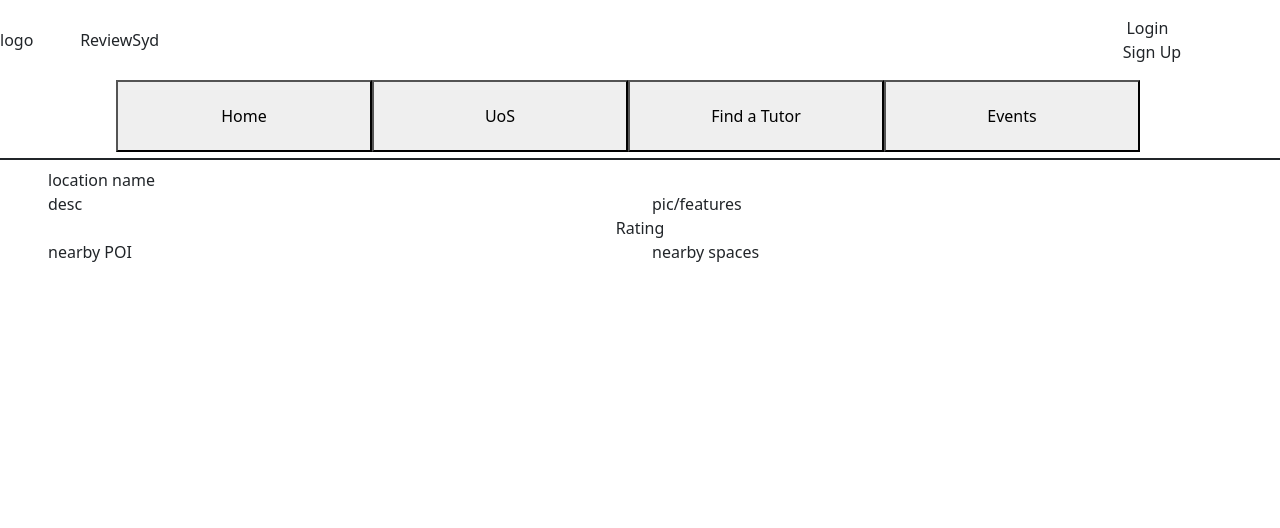
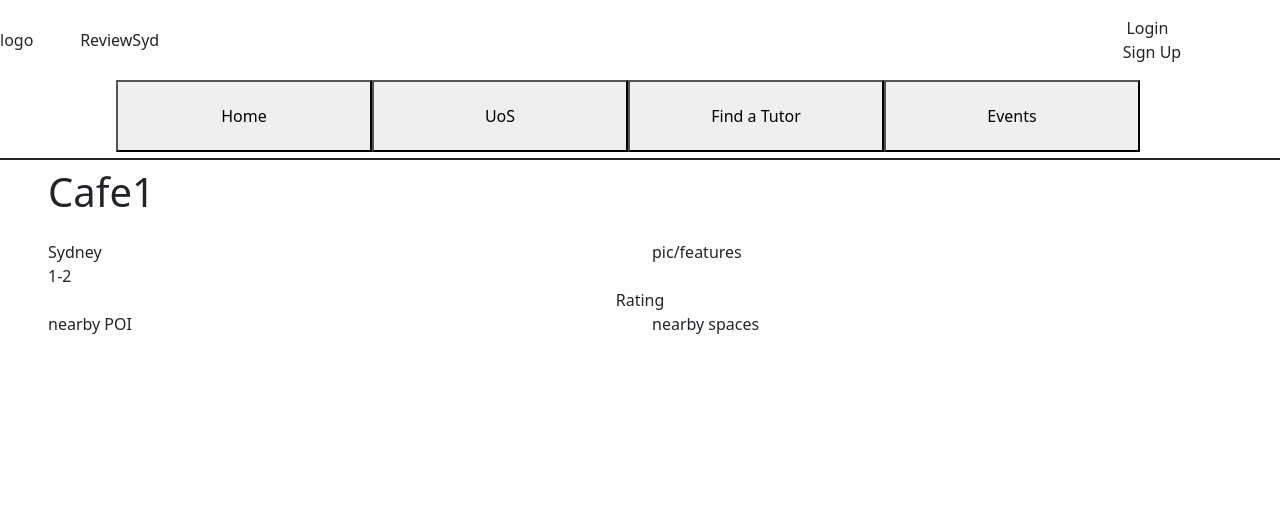
Before and after one commit to amizee/ReviewSyd, a Django app: template ReviewSyd/myapp/templates/location.html in a window 1280 px wide. Shown: the top 528 px of the page. Run offline with Django 4.2, Linux system fonts and the light colour scheme; the template is opened without the code that fills it: values that come from a table or form of the project are taken from there, others are empty; data comes from the database, SQL or seed files in the repository; both versions use the stored data as it was after the commit.

Commit message:
fixed location webpage and model passingng

```diff
--- a/ReviewSyd/myapp/templates/location.html
+++ b/ReviewSyd/myapp/templates/location.html
@@ -1,10 +1,13 @@
 {%extends "hf.html"%}{%block title%}location{%endblock%}
 {%block content%}
     <div class="px-5">
-        <div>location name</div>
+        <div class="font-weight-bold h1 pb-3">{{location.name}}</div>
         <div class="row">
             <div class="col-6">
-                desc
+                <div>{{location.location}}</div>
+                <div>{{location.phone_number}}</div>
+                <div>{{location.hours}}</div>
+                <div>{{location.website}}</div>
             </div>
             <div class="col-6">
                 pic/features
--- a/ReviewSyd/myapp/templates/locationList.html
+++ b/ReviewSyd/myapp/templates/locationList.html
@@ -2,7 +2,7 @@
 {%block content%}
 <h1> Location List </h1>
 {%for location in locations%}
-    <button>
+    <button onclick="location.href = '/location/{{location.name}}/'">
         {{location.name}}
     </button>
 {%endfor%}
--- a/ReviewSyd/myapp/urls.py
+++ b/ReviewSyd/myapp/urls.py
@@ -9,5 +9,5 @@ urlpatterns=[
     path("feedback/", views.feedback, name="feedback"),
     path("locationList/", views.locationList, name="location list"),
     path("faq/", views.faq, name="faq"),
-    path("location/", views.location, name="location"),
+    path("location/<str:loc>/", views.location, name="location"),
 ]
--- a/ReviewSyd/myapp/views.py
+++ b/ReviewSyd/myapp/views.py
@@ -18,5 +18,6 @@ def locationList(request):
 def faq(request):
     faq_items = Faq.objects.all()
     return render(request, "faq.html", {"faq": faq_items})
-def location(request):
-    return render(request, "location.html")
+def location(request, loc):
+    location=Locations.objects.get(name=loc)
+    return render(request, "location.html", {"location":location})
```
Also changed, not shown: ReviewSyd/db.sqlite3.
